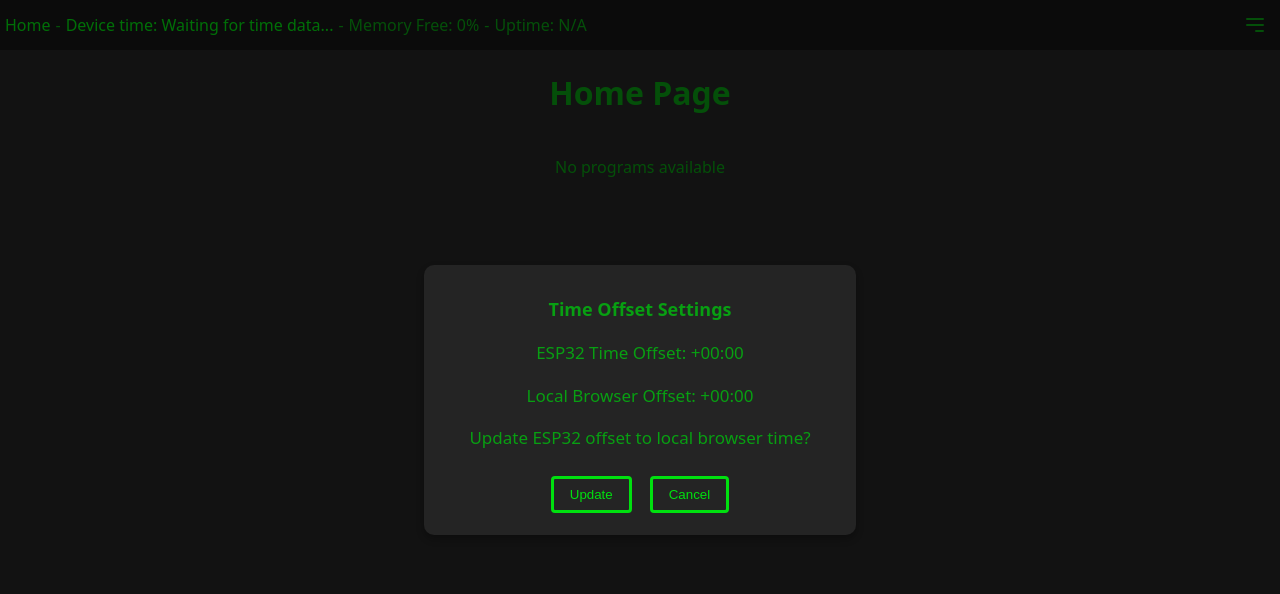
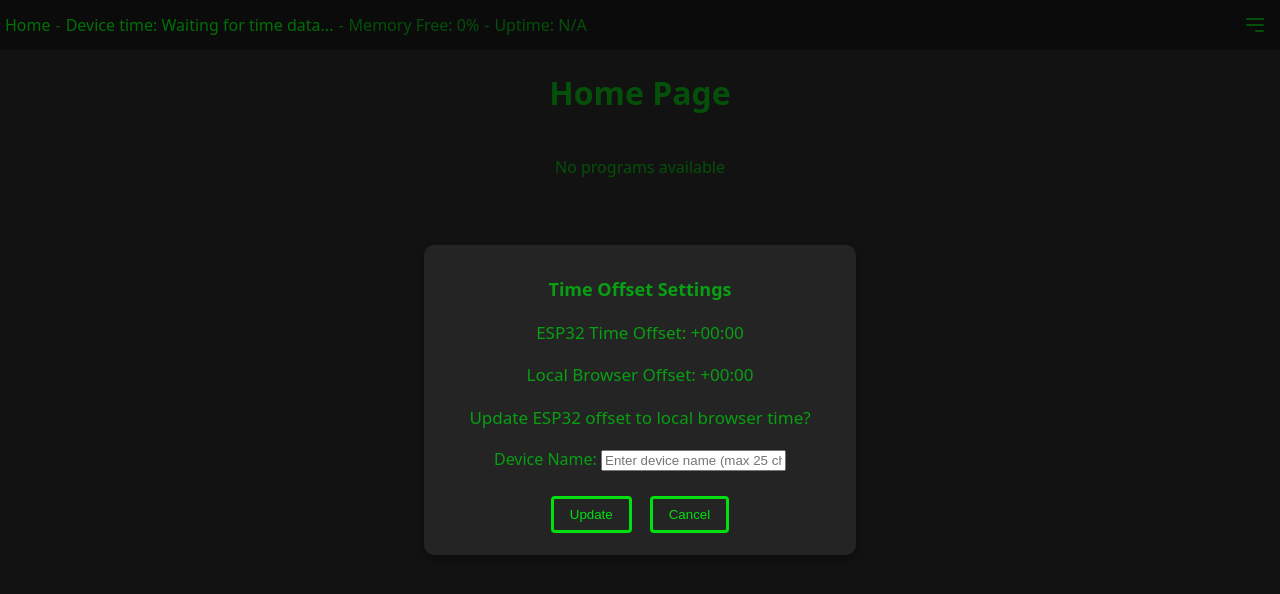
Before and after one commit to raako71/GdayTreva, a React (Vite) app in the folder React/gday-react/: page / in a window 1280 px wide. Both pictures are taken after a click on the link "Adjust time offset". Shown: the top 594 px of the page. Built offline with nearby package versions, Linux system fonts and the light colour scheme; no server answers.

Commit message:
R0.47: Device Name.

```diff
--- a/React/gday-react/src/App.jsx
+++ b/React/gday-react/src/App.jsx
@@ -9,7 +9,7 @@ import ProgramEditor from './pages/ProgramEditor';
 import './styles.css';
 
 function App() {
-  const [message, setMessage] = useState({ epoch: 0, offset_minutes: 0, mem_used: 0, mem_total: 0 });
+  const [message, setMessage] = useState({ epoch: 0, offset_minutes: 0, mem_used: 0, mem_total: 0, device_name: '' });
   const [networkInfo, setNetworkInfo] = useState(null);
   const [connectionStatus, setConnectionStatus] = useState('Attempting to connect...');
   const [isWsReady, setIsWsReady] = useState(false);
@@ -18,7 +18,7 @@ function App() {
   const [activeProgramData, setActiveProgramData] = useState(null);
   const [programs, setPrograms] = useState([]);
   const [sensors, setSensors] = useState([]);
-  const [programCache, setProgramCache] = useState([]); // New state for program_cache
+  const [programCache, setProgramCache] = useState([]);
 
   const requestNetworkInfo = useCallback(() => {
     if (wsRef.current && wsRef.current.readyState === WebSocket.OPEN) {
@@ -86,7 +86,7 @@ function App() {
           setIsWsReady(true);
           retryDelay = 1000;
           requestPrograms();
-          //wsRef.current.send(JSON.stringify({ command: 'get_discovered_sensors' })); // Request discovered_sensors
+          //wsRef.current.send(JSON.stringify({ command: 'get_discovered_sensors' }));
         }
       };
 
@@ -100,7 +100,15 @@ function App() {
             }
             switch (data.type) {
               case 'time':
-                setMessage(data);
+                setMessage((prev) => ({ ...prev, ...data }));
+                break;
+              case 'time_offset':
+                setMessage((prev) => ({
+                  ...prev,
+                  offset_minutes: data.offset_minutes,
+                  device_name: data.device_name || prev.device_name || '',
+                }));
+                //console.log('Received time_offset:', data);
                 break;
               case 'network_info':
                 setNetworkInfo(data);
@@ -127,12 +135,9 @@ function App() {
                   });
                 }
                 break;
-              case 'time_offset':
-                setMessage((prev) => ({ ...prev, offset_minutes: data.offset_minutes }));
-                break;
               case 'active_program_data':
                 setActiveProgramData(data);
-                //console.log("active_program_data:", data);
+                //console.log('active_program_data:', data);
                 break;
               case 'discovered_sensors':
                 setSensors(data.sensors || []);
--- a/React/gday-react/src/pages/Home.jsx
+++ b/React/gday-react/src/pages/Home.jsx
@@ -129,7 +129,7 @@ function Home({ activeProgramData, programCache, message }) {
   return (
     <div>
       <div className="Title">
-        <h1>Home Page</h1>
+        <h1>{message.device_name || 'Home Page'}</h1>
       </div>
       <div className="Tile-container">
         {programTiles}
@@ -184,13 +184,14 @@ Home.propTypes = {
     mem_used: PropTypes.number,
     mem_total: PropTypes.number,
     type: PropTypes.string,
+    device_name: PropTypes.string, // Added for device_name
   }),
 };
 
 Home.defaultProps = {
   activeProgramData: { progs: [], sensors: [] },
   programCache: [],
-  message: { epoch: 0 },
+  message: { epoch: 0, device_name: '' }, // Added device_name default
 };
 
 export default Home;
--- a/React/gday-react/src/pages/TimeBar.jsx
+++ b/React/gday-react/src/pages/TimeBar.jsx
@@ -1,6 +1,6 @@
 import '../styles.css';
 import { Link } from 'react-router-dom';
-import { useState, useRef } from 'react';
+import { useState, useRef, useEffect } from 'react';
 import PropTypes from 'prop-types';
 
 function TimeBar({ message, wsRef }) {
@@ -8,10 +8,18 @@ function TimeBar({ message, wsRef }) {
   const [isOverlayOpen, setIsOverlayOpen] = useState(false);
   const [offsetError, setOffsetError] = useState(null);
   const [isMemoryTooltipOpen, setIsMemoryTooltipOpen] = useState(false);
+  const [deviceName, setDeviceName] = useState(''); // State for device name input
   const timeoutRef = useRef(null);
   const menuRef = useRef(null);
   const buttonRef = useRef(null);
   const memoryRef = useRef(null);
+
+  // Update deviceName when overlay opens or message.device_name changes
+  useEffect(() => {
+    if (isOverlayOpen && message?.device_name) {
+      setDeviceName(message.device_name.slice(0, 25)); // Ensure max 25 chars
+    }
+  }, [isOverlayOpen, message?.device_name]);
 
   // Format time with ESP32's offset
   const formatTime = (epoch, offsetMinutes) => {
@@ -115,6 +123,9 @@ function TimeBar({ message, wsRef }) {
   const toggleOverlay = () => {
     setIsOverlayOpen(!isOverlayOpen);
     setOffsetError(null);
+    if (!isOverlayOpen) {
+      setDeviceName(message?.device_name || ''); // Set initial device name when opening
+    }
     if (isMenuOpen) setIsMenuOpen(false);
   };
 
@@ -128,14 +139,23 @@ function TimeBar({ message, wsRef }) {
     const message = {
       command: 'set_time_offset',
       offset_minutes: browserOffset,
+      device_name: deviceName.slice(0, 25), // Limit to 25 characters
     };
     try {
       console.log('Sending set_time_offset:', message);
       wsRef.current.send(JSON.stringify(message));
       setIsOverlayOpen(false);
+      setDeviceName(''); // Clear input after sending
     } catch (error) {
-      setOffsetError('Failed to update offset');
+      setOffsetError('Failed to update offset or device name');
       console.error('Error sending set_time_offset:', error);
+    }
+  };
+
+  const handleDeviceNameChange = (e) => {
+    const value = e.target.value;
+    if (value.length <= 25) {
+      setDeviceName(value);
     }
   };
 
@@ -266,6 +286,17 @@ function TimeBar({ message, wsRef }) {
             <p className={isOffsetMismatch ? 'offset-mismatch' : ''}>ESP32 Time Offset: {formatOffset(message?.offset_minutes)}</p>
             <p>Local Browser Offset: {formatOffset(browserOffset)}</p>
             <p>Update ESP32 offset to local browser time?</p>
+            <label>
+              Device Name:{'   '}
+              <input
+                type="text"
+                value={deviceName}
+                onChange={handleDeviceNameChange}
+                maxLength={25}
+                placeholder="Enter device name (max 25 chars)"
+                className="device-name-input"
+              />
+            </label>
             {offsetError && <p className="overlay-error">{offsetError}</p>}
             <div className="overlay-buttons">
               <button
@@ -296,6 +327,7 @@ TimeBar.propTypes = {
     mem_total: PropTypes.number,
     mem_used: PropTypes.number,
     millis: PropTypes.number,
+    device_name: PropTypes.string,
   }),
   wsRef: PropTypes.shape({
     current: PropTypes.instanceOf(WebSocket),
```
Also changed, not shown: 1 other file (tests, documents, lock files or other folders).
